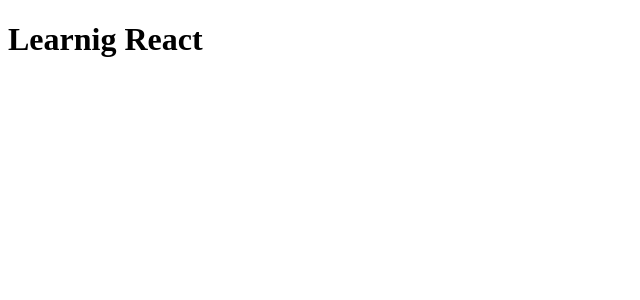
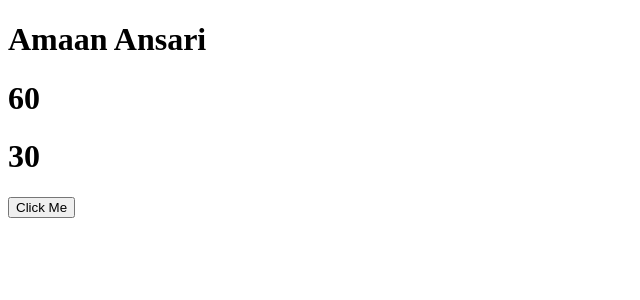
Before and after one commit to Amaan-2469/Learning-React, a React (Vite) app: page / in a window 1280 px wide. Shown: the top 300 px of the page, without its empty margins (0-640 px from the left). Built offline with nearby package versions, Linux system fonts and the light colour scheme.

Commit message:
Worked with JSX

```diff
--- a/src/App.jsx
+++ b/src/App.jsx
@@ -1,8 +1,14 @@
 function App(){
+  const name = "Amaan Ansari"
+  let x = 10
+  let y = 20
   return(
-    <div>
-      <h1>Learnig React</h1>
-    </div>
+    <>
+     <h1>{name}</h1>
+     <h1>{10 + 20 + 30}</h1>
+     <h1>{ x + y }</h1>
+     <button onClick={() => alert("Hello")}>Click Me</button>
+    </>
   )
 }
 
```
